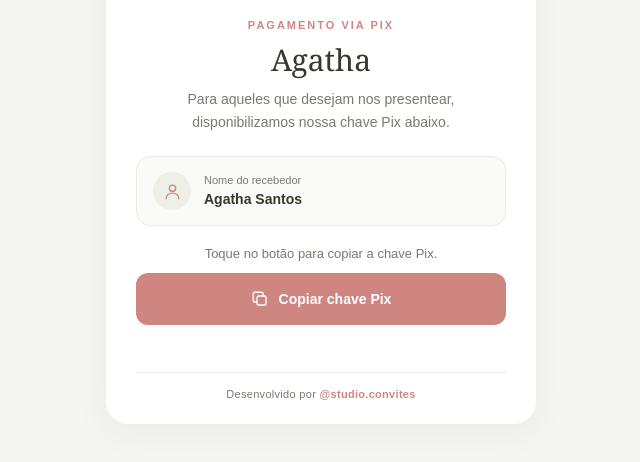
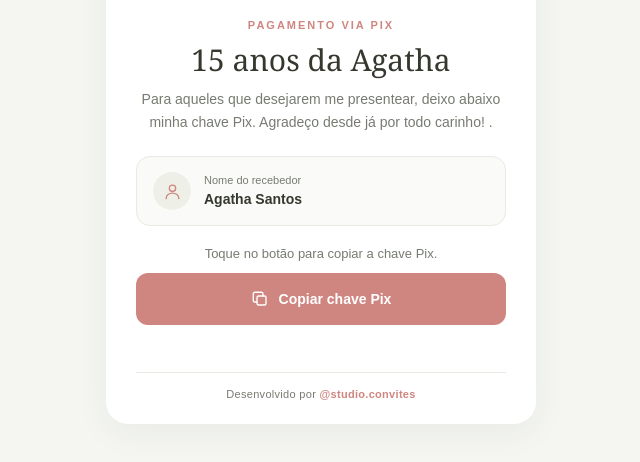
Before and after one commit to convitesstudio/Presente-Agatha, a plain HTML site: page index.html in a window 1280 px wide. Shown: the part 236-698 px from the top of the page, without its empty margins (319-959 px from the left). Drawn offline with Linux system fonts and the light colour scheme.

Commit message:
Update index.html

```diff
--- a/index.html
+++ b/index.html
@@ -265,7 +265,8 @@
     <h1 id="nome-noivos">Maria e João</h1>
 
     <p class="descricao">
-      Para aqueles que desejam nos presentear, disponibilizamos nossa chave Pix abaixo.
+      Para aqueles que desejarem me presentear, deixo abaixo minha chave Pix. Agradeço desde já por todo carinho!
+.
     </p>
 
     <!-- CARTÃO DO RECEBEDOR -->
@@ -344,7 +345,7 @@
        ========================================= */
 
     // 🟨 NOME DOS NOIVOS
-    const NOME_DOS_NOIVOS = "Agatha";
+    const NOME_DOS_NOIVOS = "15 anos da Agatha";
 
     // 🟨 NOME DO RECEBEDOR
     const NOME_DO_RECEBEDOR = "Agatha Santos";
```
